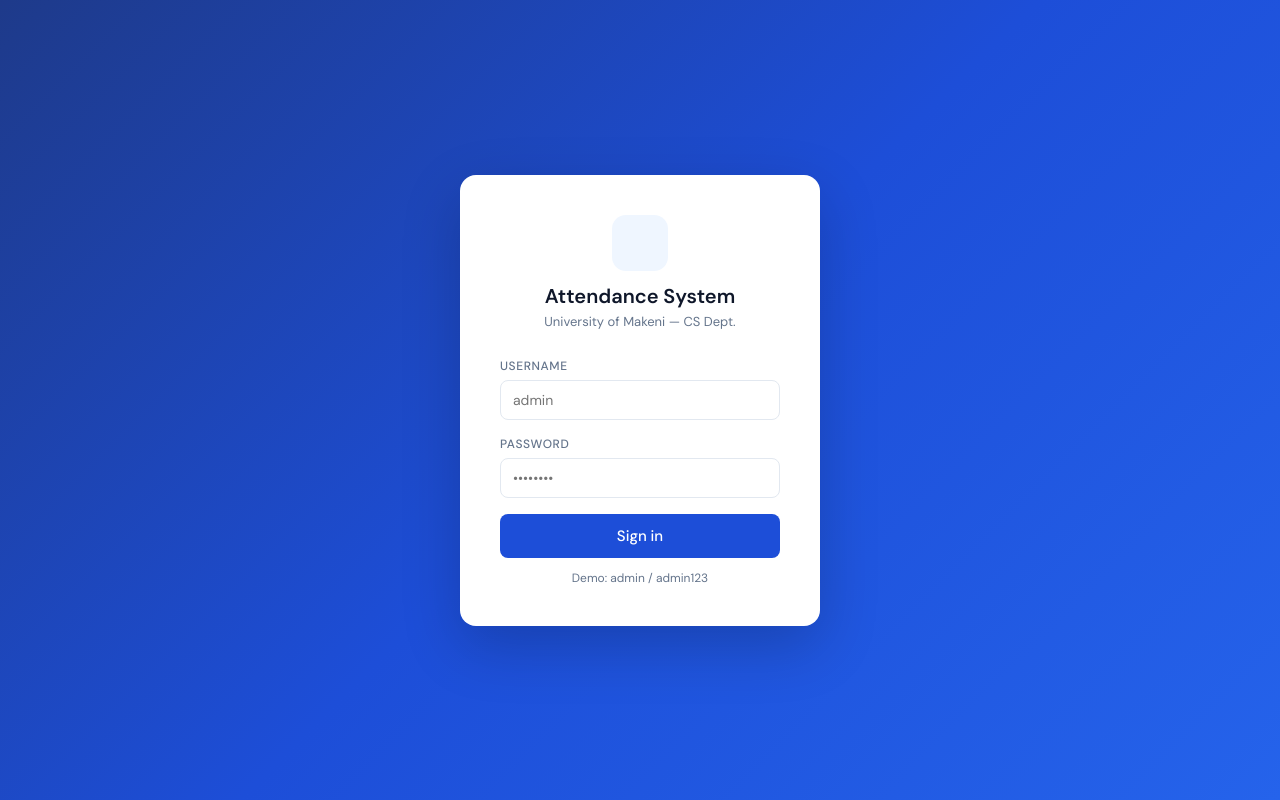
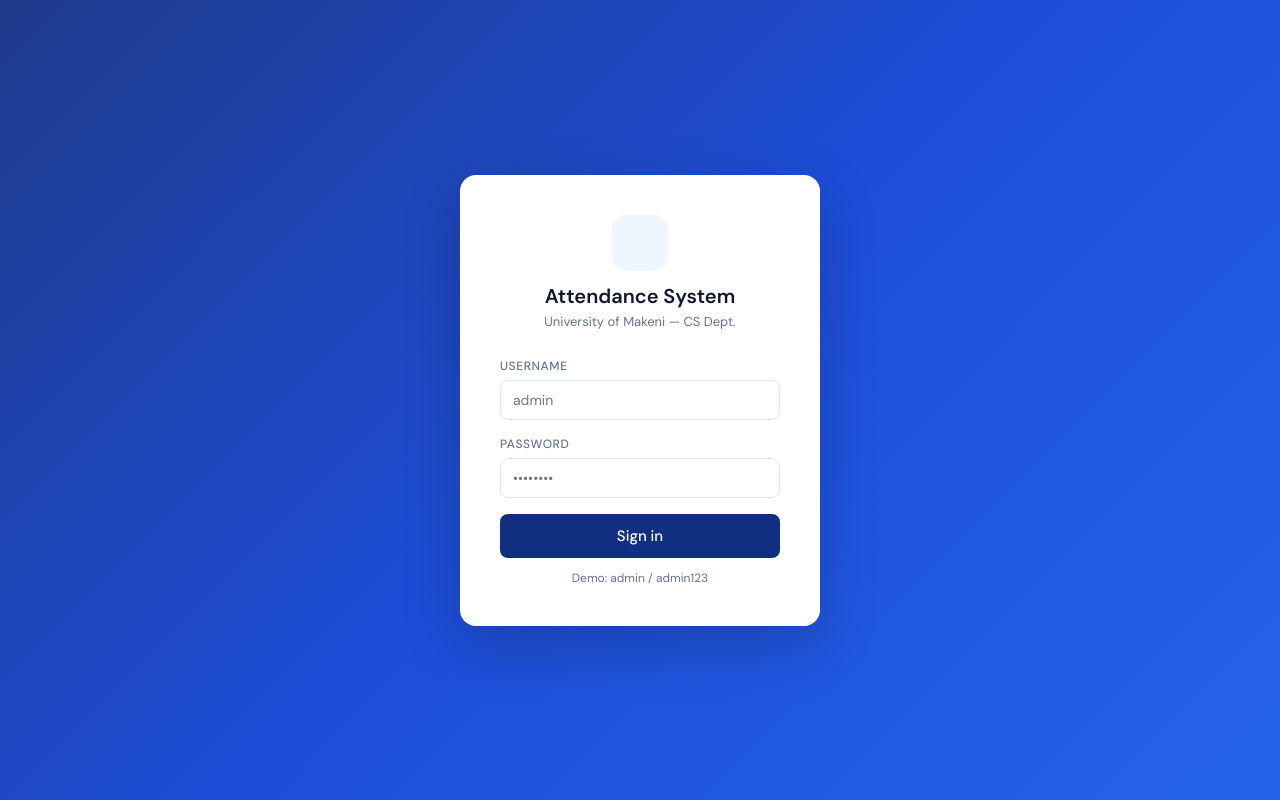
Before and after one commit to AlieuJamesKoroma/Computer-science-Year-three-GROUP-14-, a PHP site: page / in a window 1280 px wide. Run offline with PHP 8.4, Linux system fonts and the light colour scheme; some libraries are stand-ins or nearby versions.

Commit message:
Commit current changes for branch davidhenrysam1 work

```diff
--- a/css/style.css
+++ b/css/style.css
@@ -13,7 +13,7 @@
 }
 
 :root {
-    --brand: #1D4ED8;
+    --brand: #112f80;
     --brand-light: #EFF6FF;
     --brand-mid: #93C5FD;
     --success: #059669;
--- a/js/app.js
+++ b/js/app.js
@@ -7,7 +7,7 @@
 /* ============================================================
    AUTH
    ============================================================ */
-const CREDS = { user: 'admin', pass: 'admin123' };
+const CREDS = { user: 'Lecturer', pass: 'admin123' };
 let pendingAtt = {};
 
 function doLogin() {
```
